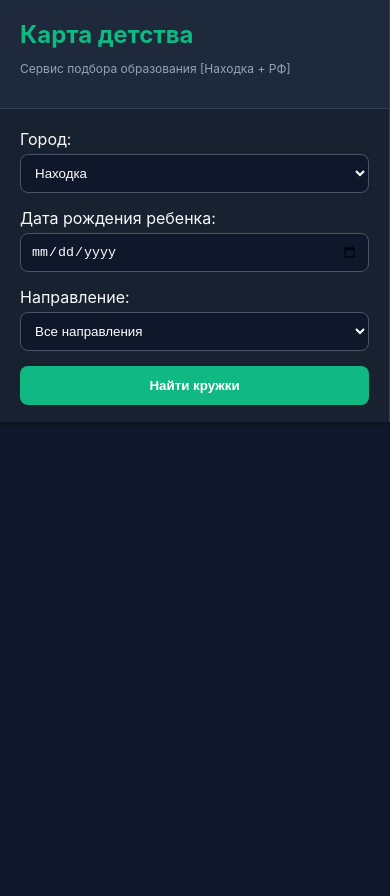
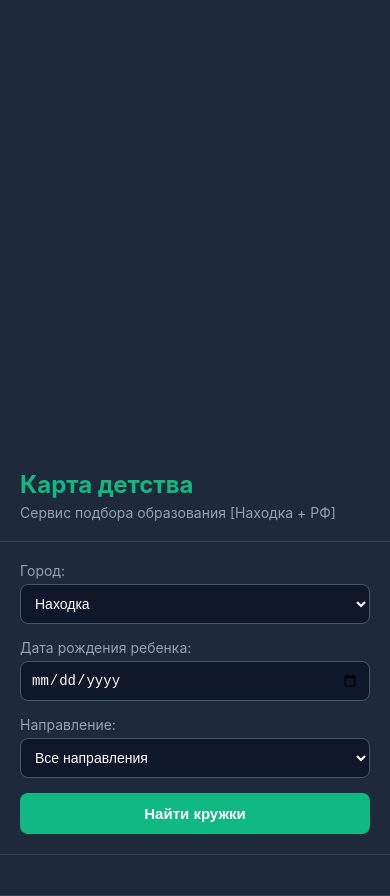
Before and after one commit to shappens4u/ivanVorfolomeev, a website: page index.html in a window 390 px wide. Before the commit the page ends 844 px from the top, so only its background shows below. Drawn offline with Linux system fonts and the light colour scheme.

Commit message:
Update style.css

```diff
--- a/style.css
+++ b/style.css
@@ -14,32 +14,43 @@ body, html {
     font-family: 'Inter', system-ui, sans-serif;
     background: var(--bg-main);
     color: var(--text-primary);
-    height: 100vh;
-    overflow: hidden;
+    min-height: 100vh;
 }
 
+/* Главный контейнер становится гибким */
 .app-container {
     display: flex;
-    height: 100%;
+    height: 100vh;
+    width: 100vw;
+    overflow: hidden;
 }
 
 /* Сайдбар с фильтрами */
 .sidebar {
     width: 400px;
+    min-width: 320px;
     background: var(--bg-card);
     display: flex;
     flex-direction: column;
     border-right: 1px solid #334155;
     z-index: 100;
+    flex-shrink: 0;
 }
 
 .header { padding: 20px; border-bottom: 1px solid #334155; }
 .header h1 { font-size: 24px; color: var(--accent); margin: 0; }
-.subtitle { font-size: 12px; color: var(--text-secondary); }
+.subtitle { color: var(--text-secondary); margin: 5px 0 0 0; font-size: 14px; }
 
-.filters-section { padding: 20px; display: grid; gap: 15px; background: rgba(0,0,0,0.2); }
+.filters-section {
+    padding: 20px;
+    border-bottom: 1px solid #334155;
+    display: flex;
+    flex-direction: column;
+    gap: 15px;
+}
 
 .filter-group { display: flex; flex-direction: column; gap: 5px; }
+.filter-group label { font-size: 14px; color: var(--text-secondary); }
 
 select, input {
     background: #0f172a;
@@ -47,6 +58,8 @@ select, input {
     color: white;
     padding: 10px;
     border-radius: 8px;
+    width: 100%;
+    font-size: 14px;
 }
 
 .btn-search {
@@ -58,12 +71,16 @@ select, input {
     font-weight: bold;
     cursor: pointer;
     transition: transform 0.2s;
+    font-size: 15px;
 }
-
 .btn-search:hover { transform: scale(1.02); }
 
-/* Карточки (п. 3.4) */
-.results-container { flex-grow: 1; overflow-y: auto; padding: 20px; }
+/* Карточки результатов */
+.results-container {
+    flex-grow: 1;
+    overflow-y: auto;
+    padding: 20px;
+}
 
 .card {
     background: #334155;
@@ -74,34 +91,48 @@ select, input {
     transition: all 0.3s;
     border-left: 4px solid transparent;
 }
-
 .card:hover {
     background: #475569;
     border-left-color: var(--accent);
     transform: translateX(5px);
 }
+.card h3 { margin: 0 0 8px 0; font-size: 18px; }
+.card p { margin: 5px 0; color: var(--text-secondary); font-size: 14px; }
 
-.card h3 { margin: 0 0 10px 0; font-size: 16px; }
-.card p { margin: 5px 0; font-size: 13px; color: var(--text-secondary); }
-
-.badge {
-    background: rgba(16, 185, 129, 0.2);
-    color: var(--accent);
-    padding: 4px 8px;
-    border-radius: 4px;
-    font-size: 11px;
-    font-weight: 600;
+/* Карта занимает все оставшееся место */
+.map-view {
+    flex-grow: 1;
+    height: 100%;
+    background: #1e293b;
 }
 
-.map-view { flex-grow: 1; }
+/* адаптивность */
+@media (max-width: 768px) {
+    .app-container {
+        flex-direction: column;
+        overflow-y: auto;
+        height: auto;
+    }
 
-/* Адаптивность (п. 3.11, 3.13) */
-@media (max-width: 1024px) { /* Планшет */
-    .sidebar { width: 320px; }
+    .sidebar {
+        width: 100%;
+        min-width: 100%;
+        height: auto;
+        border-right: none;
+        border-bottom: 1px solid #334155;
+    }
+
+    .results-container {
+        max-height: 350px;
+    }
+
+    .map-view {
+        width: 100%;
+        height: 450px;
+        order: -1;
+    }
+
+    .card:hover {
+        transform: none;
+    }
 }
-
-@media (max-width: 768px) { /* Смартфон */
-    .app-container { flex-direction: column; }
-    .sidebar { width: 100%; height: 50%; }
-    .map-view { height: 50%; }
-}
```
